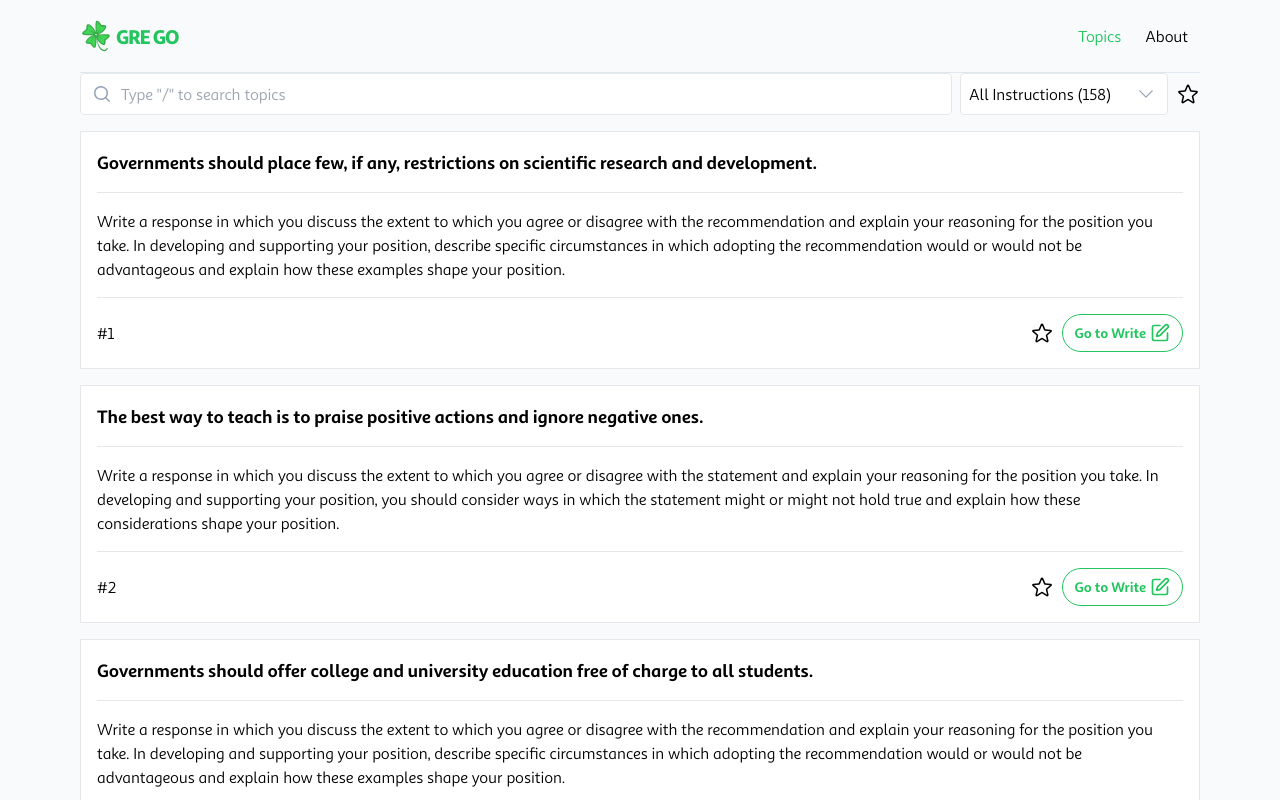
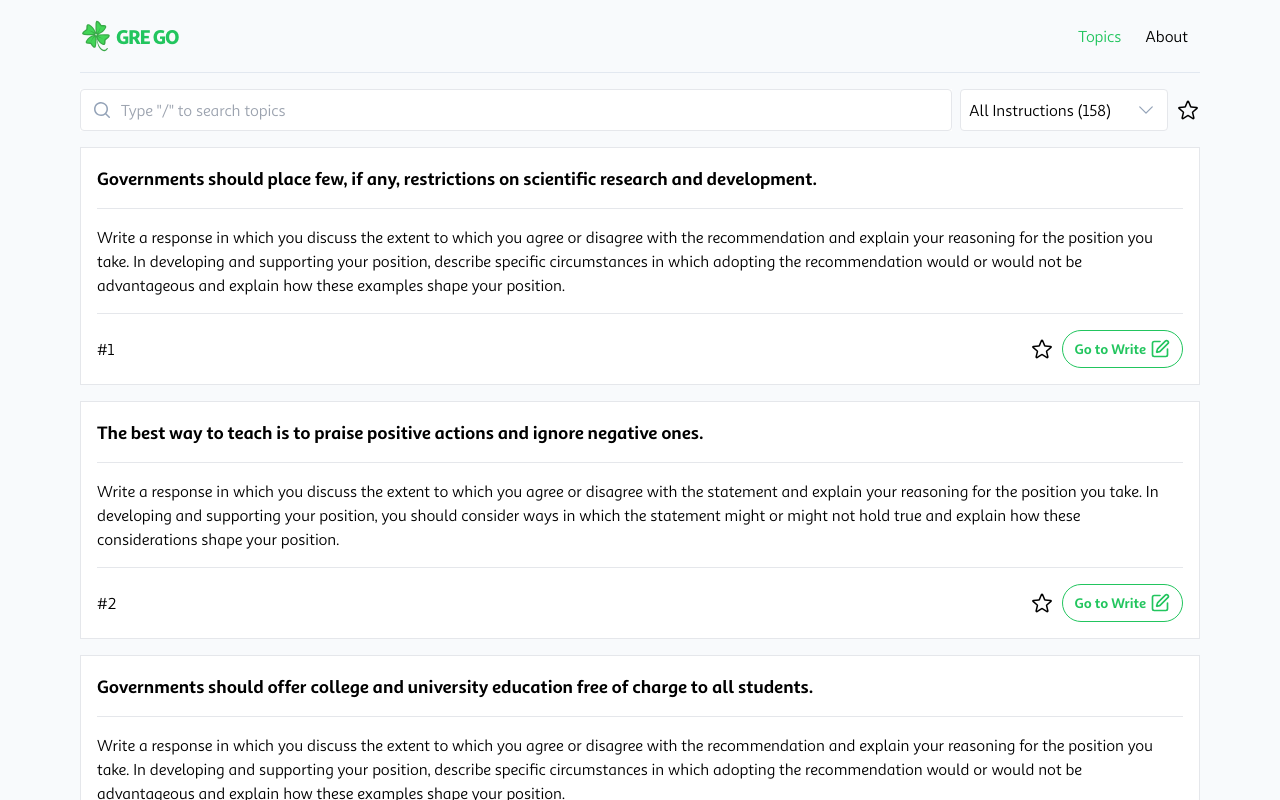
Before and after one commit to shenlu89/grego, a Next.js app: page /topics in a window 1280 px wide. Shown: the top 800 px of the page. Built offline with nearby package versions, Linux system fonts and the light colour scheme.

Commit message:
fix: search and selection section styling in large screen

```diff
--- a/app/topics/page.tsx
+++ b/app/topics/page.tsx
@@ -56,7 +56,7 @@ export default function Topics() {
 
   return (
     <>
-      <div className="flex md:flex-row flex-col w-full justify-center md:space-x-2 fixed md:relative mt-[-1rem] bg-slate-50 md:bg-transparent p-4 md:p-0">
+      <div className="flex md:flex-row flex-col w-full justify-center md:space-x-2 fixed md:relative mt-[-1rem] md:mt-0 bg-slate-50 md:bg-transparent p-4 md:p-0">
         <div className="relative w-full bg-white mb-4">
           <HiMiniMagnifyingGlass className="absolute left-3 top-1/2 translate-y-[-50%] w-5 h-5 text-slate-400" />
           <BsXCircleFill
```
